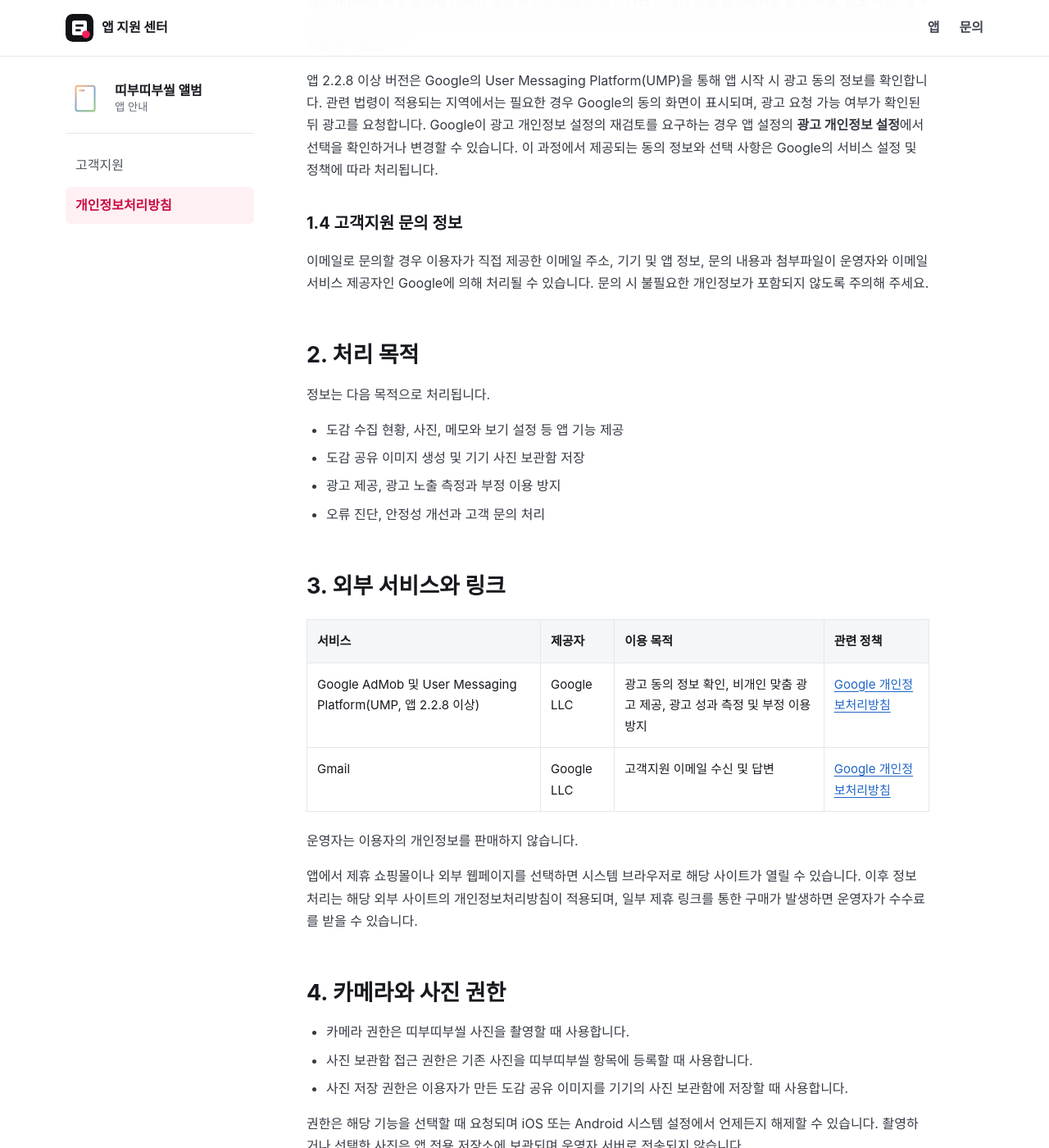
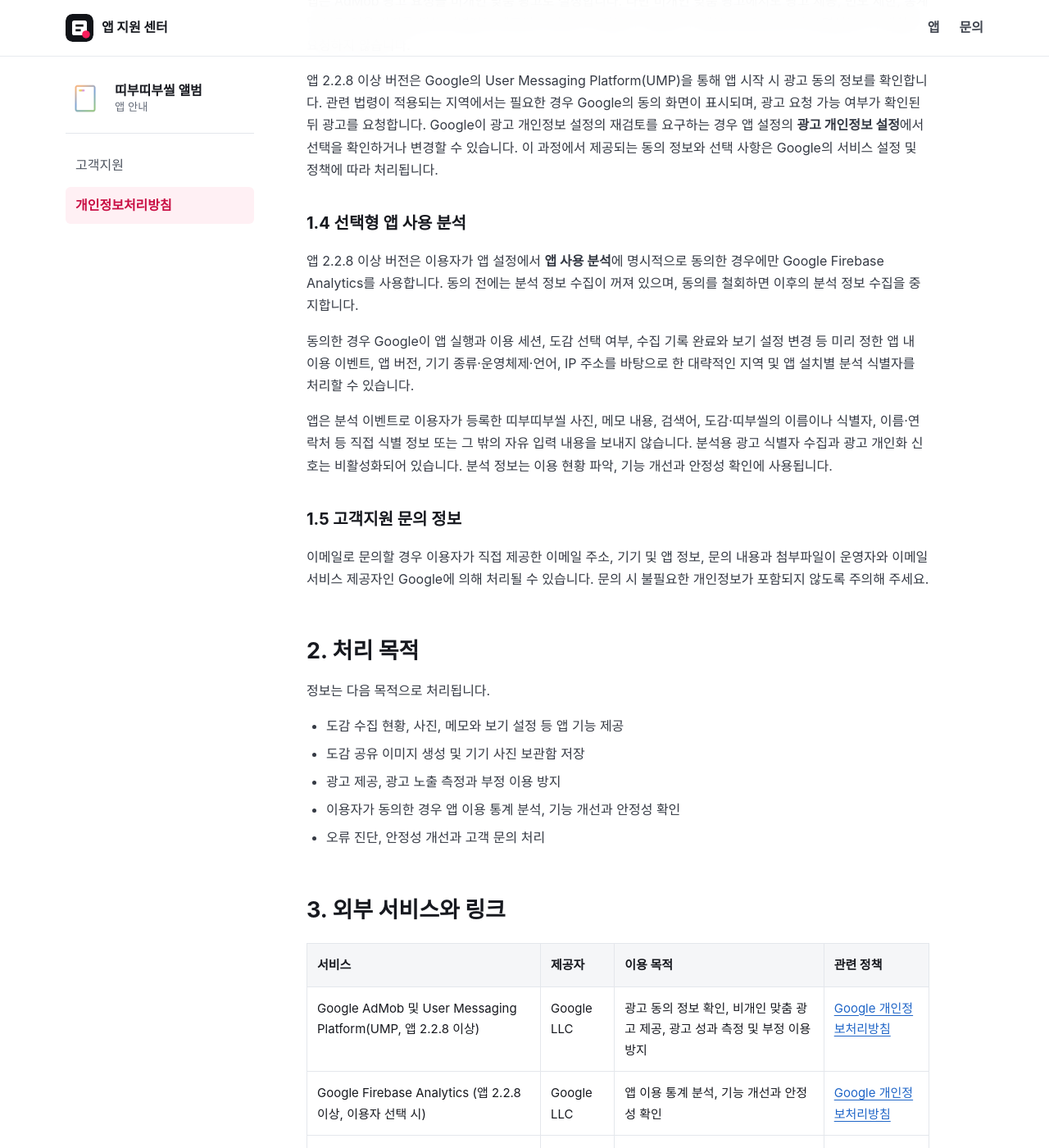
Before and after one commit to ddaklabs/ddaklabs.github.io, a Jekyll site: the page built from apps/pokedex/privacy/ko-kr/index.md, in a window 1280 px wide and 1400 px high, scrolled down 1538 px. Shown: the whole window at 82% size. Built offline with Jekyll 4.4.1, drawn with Linux system fonts in a browser that asks for light colours; some of the changed text lies outside the part shown.

Commit message:
Update Pokedex privacy policy for optional analytics

```diff
--- a/apps/pokedex/privacy/ko-kr/index.md
+++ b/apps/pokedex/privacy/ko-kr/index.md
@@ -1,7 +1,7 @@
 ---
 layout: document
 title: 개인정보처리방침
-description: 띠부띠부씰 앨범의 로컬 도감 데이터, 사진 권한 및 Google AdMob 이용 내용을 안내합니다.
+description: 띠부띠부씰 앨범의 로컬 도감 데이터, 사진 권한, Google AdMob 및 선택형 앱 사용 분석 내용을 안내합니다.
 locale: ko-KR
 locale_label: 한국어
 language_gateway_url: /apps/pokedex/privacy/
@@ -20,7 +20,7 @@ DDak Labs(이하 “운영자”)는 띠부띠부씰 앨범(이하 “앱”)
 
 <div class="callout">
   <strong>핵심 안내</strong><br>
-  도감 수집 기록, 메모와 이용자가 등록한 띠부띠부씰 사진은 이용자의 기기 내부에 저장되며 운영자 서버로 전송되지 않습니다. 앱의 광고 제공 과정에서는 Google AdMob이 기기 및 광고 이용 정보를 처리할 수 있습니다.
+  도감 수집 기록, 메모와 이용자가 등록한 띠부띠부씰 사진은 이용자의 기기 내부에 저장되며 운영자 서버로 전송되지 않습니다. 앱의 광고 제공 과정에서는 Google AdMob이 기기 및 광고 이용 정보를 처리할 수 있습니다. 앱 사용 분석은 앱 2.2.8 이상 버전에서 이용자가 설정에서 동의한 경우에만 작동합니다.
 </div>
 
 ## 1. 처리하는 정보
@@ -55,7 +55,15 @@ DDak Labs(이하 “운영자”)는 띠부띠부씰 앨범(이하 “앱”)
 
 앱 2.2.8 이상 버전은 Google의 User Messaging Platform(UMP)을 통해 앱 시작 시 광고 동의 정보를 확인합니다. 관련 법령이 적용되는 지역에서는 필요한 경우 Google의 동의 화면이 표시되며, 광고 요청 가능 여부가 확인된 뒤 광고를 요청합니다. Google이 광고 개인정보 설정의 재검토를 요구하는 경우 앱 설정의 **광고 개인정보 설정**에서 선택을 확인하거나 변경할 수 있습니다. 이 과정에서 제공되는 동의 정보와 선택 사항은 Google의 서비스 설정 및 정책에 따라 처리됩니다.
 
-### 1.4 고객지원 문의 정보
+### 1.4 선택형 앱 사용 분석
+
+앱 2.2.8 이상 버전은 이용자가 앱 설정에서 **앱 사용 분석**에 명시적으로 동의한 경우에만 Google Firebase Analytics를 사용합니다. 동의 전에는 분석 정보 수집이 꺼져 있으며, 동의를 철회하면 이후의 분석 정보 수집을 중지합니다.
+
+동의한 경우 Google이 앱 실행과 이용 세션, 도감 선택 여부, 수집 기록 완료와 보기 설정 변경 등 미리 정한 앱 내 이용 이벤트, 앱 버전, 기기 종류·운영체제·언어, IP 주소를 바탕으로 한 대략적인 지역 및 앱 설치별 분석 식별자를 처리할 수 있습니다.
+
+앱은 분석 이벤트로 이용자가 등록한 띠부띠부씰 사진, 메모 내용, 검색어, 도감·띠부씰의 이름이나 식별자, 이름·연락처 등 직접 식별 정보 또는 그 밖의 자유 입력 내용을 보내지 않습니다. 분석용 광고 식별자 수집과 광고 개인화 신호는 비활성화되어 있습니다. 분석 정보는 이용 현황 파악, 기능 개선과 안정성 확인에 사용됩니다.
+
+### 1.5 고객지원 문의 정보
 
 이메일로 문의할 경우 이용자가 직접 제공한 이메일 주소, 기기 및 앱 정보, 문의 내용과 첨부파일이 운영자와 이메일 서비스 제공자인 Google에 의해 처리될 수 있습니다. 문의 시 불필요한 개인정보가 포함되지 않도록 주의해 주세요.
 
@@ -66,6 +74,7 @@ DDak Labs(이하 “운영자”)는 띠부띠부씰 앨범(이하 “앱”)
 - 도감 수집 현황, 사진, 메모와 보기 설정 등 앱 기능 제공
 - 도감 공유 이미지 생성 및 기기 사진 보관함 저장
 - 광고 제공, 광고 노출 측정과 부정 이용 방지
+- 이용자가 동의한 경우 앱 이용 통계 분석, 기능 개선과 안정성 확인
 - 오류 진단, 안정성 개선과 고객 문의 처리
 
 ## 3. 외부 서비스와 링크
@@ -73,6 +82,7 @@ DDak Labs(이하 “운영자”)는 띠부띠부씰 앨범(이하 “앱”)
 | 서비스 | 제공자 | 이용 목적 | 관련 정책 |
 | --- | --- | --- | --- |
 | Google AdMob 및 User Messaging Platform(UMP, 앱 2.2.8 이상) | Google LLC | 광고 동의 정보 확인, 비개인 맞춤 광고 제공, 광고 성과 측정 및 부정 이용 방지 | [Google 개인정보처리방침](https://policies.google.com/privacy) |
+| Google Firebase Analytics (앱 2.2.8 이상, 이용자 선택 시) | Google LLC | 앱 이용 통계 분석, 기능 개선과 안정성 확인 | [Google 개인정보처리방침](https://policies.google.com/privacy) |
 | Gmail | Google LLC | 고객지원 이메일 수신 및 답변 | [Google 개인정보처리방침](https://policies.google.com/privacy) |
 
 운영자는 이용자의 개인정보를 판매하지 않습니다.
@@ -93,6 +103,7 @@ DDak Labs(이하 “운영자”)는 띠부띠부씰 앨범(이하 “앱”)
 - 앱에서 수집 기록을 삭제할 수 있으며, 운영체제의 앱 데이터 삭제 또는 앱 삭제를 수행하면 앱 전용 저장소의 데이터가 삭제됩니다.
 - 기기 사진 보관함에 별도로 저장한 공유 이미지는 이용자가 사진 앱에서 직접 삭제해야 합니다.
 - 광고 정보는 Google의 서비스 설정과 정책에 따라 보관·삭제됩니다.
+- Firebase Analytics 정보는 이용자가 앱 설정에서 분석에 동의한 경우에만 전송되며 Google Analytics의 보유 설정과 정책에 따라 보관·삭제됩니다.
 - 고객지원 이메일은 문의 처리와 이력 확인을 위해 처리 완료 후 최대 1년간 보관한 뒤 삭제합니다. 법령상 보존 의무가 있는 경우에는 해당 기간 동안 보관할 수 있습니다.
 
 광고 정보의 열람 또는 삭제 요청과 관련하여 운영자가 직접 식별하거나 보유하지 않는 정보는 Google의 관련 절차를 안내할 수 있습니다.
@@ -104,6 +115,7 @@ DDak Labs(이하 “운영자”)는 띠부띠부씰 앨범(이하 “앱”)
 - 시스템 설정에서 카메라와 사진 권한 해제
 - 기기의 광고 관련 설정에서 광고 선택 관리
 - 앱 2.2.8 이상 버전에서 관련 지역의 Google 광고 개인정보 설정 재검토가 필요한 경우 앱 설정의 **광고 개인정보 설정**에서 선택 확인 또는 변경
+- 앱 2.2.8 이상 버전의 설정에서 **앱 사용 분석** 동의 또는 철회
 - 앱 내 기록 삭제, 앱 데이터 삭제 또는 앱 삭제를 통한 로컬 정보 삭제
 - 개인정보 열람, 정정, 삭제, 처리정지와 문의 요청
 
@@ -115,7 +127,7 @@ DDak Labs(이하 “운영자”)는 띠부띠부씰 앨범(이하 “앱”)
 
 ## 8. 안전성과 국외 처리 가능성
 
-Google AdMob과 Gmail은 미국을 포함한 대한민국 외 지역의 서버에서 정보를 처리할 수 있습니다. 처리되는 항목, 목적, 보유 방식과 보호 조치는 Google의 개인정보처리방침 및 서비스 설정에 따릅니다.
+Google AdMob, Firebase Analytics와 Gmail은 미국을 포함한 대한민국 외 지역의 서버에서 정보를 처리할 수 있습니다. 처리되는 항목, 목적, 보유 방식과 보호 조치는 Google의 개인정보처리방침 및 서비스 설정에 따릅니다.
 
 ## 9. 개인정보 보호 문의
 
```
